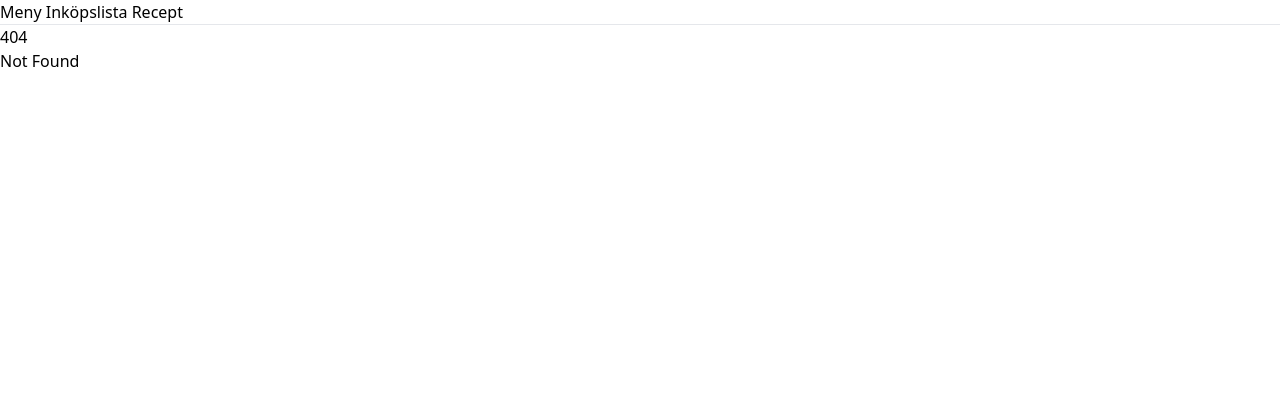
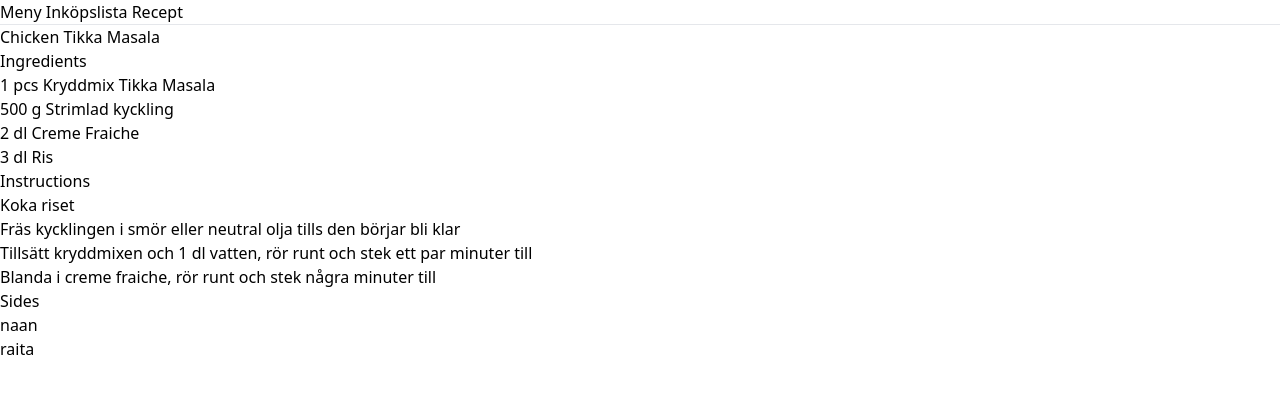
Before and after one commit to alexanderczigler/middag, a SvelteKit app in the folder apps/web/: page /recipe/chicken-tikka-masala in a window 1280 px wide. Before the commit this address had no page. Shown: the top 394 px of the page. Built offline with nearby package versions, Linux system fonts and the light colour scheme.

Commit message:
feat: recipe list+view black triangle

```diff
--- /dev/null
+++ b/apps/web/src/lib/getRecipes.ts
@@ -0,0 +1,18 @@
+import type { Recipe } from './types';
+
+export async function getRecipes(): Promise<Recipe[]> {
+  const modules = import.meta.glob('/src/lib/recipes/*.json');
+
+  const recipes: Recipe[] = [];
+
+  for (const path in modules) {
+    const module = await modules[path]();
+    recipes.push(module.default as Recipe); // Säker typ-cast till Recipe
+  }
+
+  recipes.forEach((recipe) => {
+    recipe.slug = recipe.slug || recipe.title.toLowerCase().replace(/ /g, '-');
+  });
+
+  return recipes;
+}
--- /dev/null
+++ b/apps/web/src/lib/recipes/chicken-tikka-masala.json
@@ -0,0 +1,35 @@
+{
+  "ingredients": [
+    {
+      "name": "Kryddmix Tikka Masala",
+      "quantity": 1,
+      "unit": "pcs"
+    },
+    {
+      "name": "Strimlad kyckling",
+      "quantity": 500,
+      "unit": "g"
+    },
+    {
+      "name": "Creme Fraiche",
+      "quantity": 2,
+      "unit": "dl"
+    },
+    {
+      "name": "Ris",
+      "quantity": 3,
+      "unit": "dl"
+    }
+  ],
+  "instructions": [
+    "Koka riset",
+    "Fräs kycklingen i smör eller neutral olja tills den börjar bli klar",
+    "Tillsätt kryddmixen och 1 dl vatten, rör runt och stek ett par minuter till",
+    "Blanda i creme fraiche, rör runt och stek några minuter till"
+  ],
+  "title": "Chicken Tikka Masala",
+  "sides": [
+    "naan",
+    "raita"
+  ]
+}
--- /dev/null
+++ b/apps/web/src/lib/types.ts
@@ -0,0 +1,15 @@
+export type Recipe = {
+  ingredients: Ingredient[];
+  instructions: string[];
+  sides?: string[];
+  slug?: string;
+  title: string;
+};
+
+export type Ingredient = {
+  name: string;
+  quantity: number;
+  unit: 'dl' | '';
+};
+
+export type Unit = 'dl' | 'krm' | 'msk' | 'g' | 'nypa' | 'tsk';
--- a/apps/web/src/routes/recipe/+page.svelte
+++ b/apps/web/src/routes/recipe/+page.svelte
@@ -0,0 +1,18 @@
+<script lang="ts">
+  import type { PageData } from './$types';
+
+  export let data: PageData; // Data från load-funktionen
+</script>
+
+<main>
+  <h1>Recipes</h1>
+  {#if data.recipes && data.recipes.length > 0}
+    <ul>
+      {#each data.recipes as recipe}
+        <li><a href={`/recipe/${recipe.slug}`}>{recipe.title}</a></li>
+      {/each}
+    </ul>
+  {:else}
+    <p>No recipes found.</p>
+  {/if}
+</main>
--- /dev/null
+++ b/apps/web/src/routes/recipe/+page.ts
@@ -0,0 +1,8 @@
+import type { Recipe } from '$lib/types';
+import { getRecipes } from '$lib/getRecipes';
+
+export async function load(): Promise<{ recipes: Recipe[] }> {
+  const recipes = await getRecipes();
+  console.log('recipes in load:', recipes); // Debug-log
+  return { recipes };
+}
--- /dev/null
+++ b/apps/web/src/routes/recipe/[slug]/+page.svelte
@@ -0,0 +1,33 @@
+<script lang="ts">
+  import type { PageData } from './$types';
+
+  export let data: PageData;
+  const { recipe } = data;
+</script>
+
+<main>
+  <h1>{recipe.title}</h1>
+
+  <h2>Ingredients</h2>
+  <ul>
+    {#each recipe.ingredients as ingredient}
+      <li>{ingredient.quantity} {ingredient.unit} {ingredient.name}</li>
+    {/each}
+  </ul>
+
+  <h2>Instructions</h2>
+  <ol>
+    {#each recipe.instructions as step}
+      <li>{step}</li>
+    {/each}
+  </ol>
+
+  {#if recipe.sides}
+    <h3>Sides</h3>
+    <ul>
+      {#each recipe.sides as side}
+        <li>{side}</li>
+      {/each}
+    </ul>
+  {/if}
+</main>
--- /dev/null
+++ b/apps/web/src/routes/recipe/[slug]/+page.ts
@@ -0,0 +1,18 @@
+import type { Recipe } from '$lib/types';
+import { getRecipes } from '$lib/getRecipes';
+
+export async function load({ params }): Promise<{ recipe: Recipe }> {
+  const { slug } = params;
+
+  // Hämta alla recept
+  const recipes = await getRecipes();
+
+  // Hitta receptet med matchande slug
+  const recipe = recipes.find((r) => r.slug === slug);
+
+  if (!recipe) {
+    throw new Error(`Recipe with slug "${slug}" not found`);
+  }
+
+  return { recipe };
+}
```
